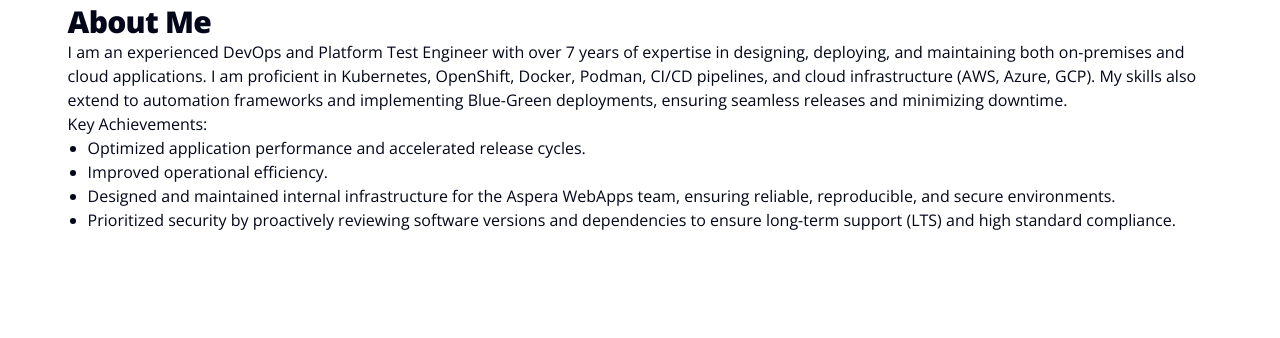
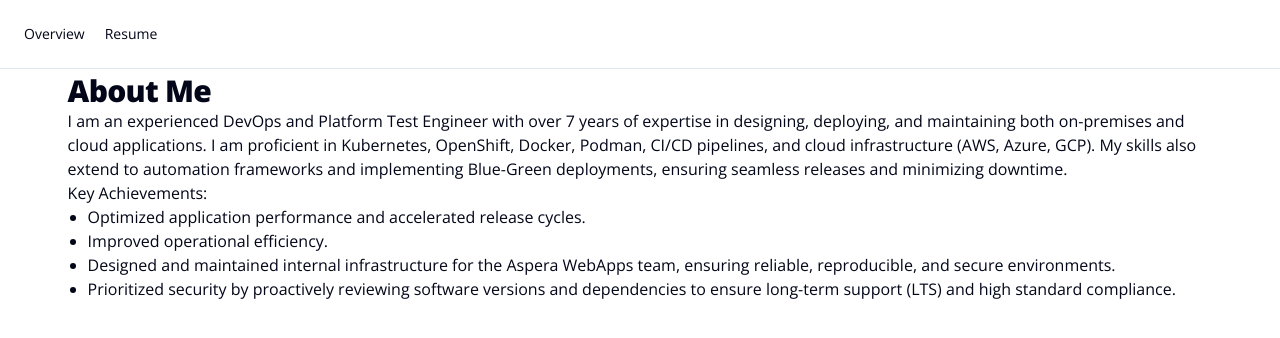
Before and after one commit to dremerten/pub-site, a React (Vite) app: page /overview in a window 1280 px wide. Shown: the top 338 px of the page. Built offline with nearby package versions, Linux system fonts and the light colour scheme; the HTML template or start-up script is replaced by a standard one.

Commit message:
Set up navbar and navigation menu primitive

```diff
--- a/package.json
+++ b/package.json
@@ -3,6 +3,7 @@
   "version": "0.1.0",
   "private": true,
   "dependencies": {
+    "@radix-ui/react-navigation-menu": "^1.2.14",
     "@radix-ui/react-slot": "^1.2.4",
     "class-variance-authority": "^0.7.1",
     "clsx": "^2.1.1",
--- a/src/App.jsx
+++ b/src/App.jsx
@@ -1,6 +1,6 @@
 import { BrowserRouter as Router, Routes, Route, Navigate} from "react-router-dom";
 
-import NavigationMenu from "./components/ui/NavigationMenu.jsx";
+import Navbar from "./components/Navbar.jsx";
 import Overview from "./pages/Overview.jsx";
 import Resume from "./pages/Resume.jsx";
 import {ThemeProvider} from "styled-components";
@@ -20,7 +20,7 @@
       <GlobalStyle />
       <Router basename={import.meta.env.BASE_URL}>
         <div>
-          <NavigationMenu />
+          <Navbar />
           <main>
             <Routes>
               <Route path="/" element={<Navigate to="/overview" replace />} />
--- /dev/null
+++ b/src/components/Navbar.jsx
@@ -0,0 +1,33 @@
+import { Link } from "react-router-dom";
+import {
+  NavigationMenu,
+  NavigationMenuItem,
+  NavigationMenuLink,
+  NavigationMenuList,
+} from "@/components/ui/NavigationMenu";
+
+export function Navbar() {
+  return (
+    <nav className="border-b">
+      <div className="container mx-auto px-4 py-4">
+        <NavigationMenu>
+          <NavigationMenuList>
+            <NavigationMenuItem>
+              <NavigationMenuLink asChild>
+                <Link to="/overview">Overview</Link>
+              </NavigationMenuLink>
+            </NavigationMenuItem>
+
+            <NavigationMenuItem>
+              <NavigationMenuLink asChild>
+                <Link to="/resume">Resume</Link>
+              </NavigationMenuLink>
+            </NavigationMenuItem>
+          </NavigationMenuList>
+        </NavigationMenu>
+      </div>
+    </nav>
+  );
+}
+
+export default Navbar;
--- a/src/components/ui/NavigationMenu.jsx
+++ b/src/components/ui/NavigationMenu.jsx
@@ -1,5 +1,152 @@
-const NavigationMenu = () => {
+import * as React from "react"
+import * as NavigationMenuPrimitive from "@radix-ui/react-navigation-menu"
+import { cva } from "class-variance-authority"
+import { ChevronDownIcon } from "lucide-react"
 
-};
+import { cn } from "@/lib/utils"
 
-export default NavigationMenu;
+function NavigationMenu({
+  className,
+  children,
+  viewport = true,
+  ...props
+}) {
+  return (
+    <NavigationMenuPrimitive.Root
+      data-slot="navigation-menu"
+      data-viewport={viewport}
+      className={cn(
+        "group/navigation-menu relative flex max-w-max flex-1 items-center justify-center",
+        className
+      )}
+      {...props}>
+      {children}
+      {viewport && <NavigationMenuViewport />}
+    </NavigationMenuPrimitive.Root>
+  );
+}
+
+function NavigationMenuList({
+  className,
+  ...props
+}) {
+  return (
+    <NavigationMenuPrimitive.List
+      data-slot="navigation-menu-list"
+      className={cn("group flex flex-1 list-none items-center justify-center gap-1", className)}
+      {...props} />
+  );
+}
+
+function NavigationMenuItem({
+  className,
+  ...props
+}) {
+  return (
+    <NavigationMenuPrimitive.Item
+      data-slot="navigation-menu-item"
+      className={cn("relative", className)}
+      {...props} />
+  );
+}
+
+const navigationMenuTriggerStyle = cva(
+  "group inline-flex h-9 w-max items-center justify-center rounded-md bg-background px-4 py-2 text-sm font-medium hover:bg-accent hover:text-accent-foreground focus:bg-accent focus:text-accent-foreground disabled:pointer-events-none disabled:opacity-50 data-[state=open]:hover:bg-accent data-[state=open]:text-accent-foreground data-[state=open]:focus:bg-accent data-[state=open]:bg-accent/50 focus-visible:ring-ring/50 outline-none transition-[color,box-shadow] focus-visible:ring-[3px] focus-visible:outline-1"
+)
+
+function NavigationMenuTrigger({
+  className,
+  children,
+  ...props
+}) {
+  return (
+    <NavigationMenuPrimitive.Trigger
+      data-slot="navigation-menu-trigger"
+      className={cn(navigationMenuTriggerStyle(), "group", className)}
+      {...props}>
+      {children}{" "}
+      <ChevronDownIcon
+        className="relative top-[1px] ml-1 size-3 transition duration-300 group-data-[state=open]:rotate-180"
+        aria-hidden="true" />
+    </NavigationMenuPrimitive.Trigger>
+  );
+}
+
+function NavigationMenuContent({
+  className,
+  ...props
+}) {
+  return (
+    <NavigationMenuPrimitive.Content
+      data-slot="navigation-menu-content"
+      className={cn(
+        "data-[motion^=from-]:animate-in data-[motion^=to-]:animate-out data-[motion^=from-]:fade-in data-[motion^=to-]:fade-out data-[motion=from-end]:slide-in-from-right-52 data-[motion=from-start]:slide-in-from-left-52 data-[motion=to-end]:slide-out-to-right-52 data-[motion=to-start]:slide-out-to-left-52 top-0 left-0 w-full p-2 pr-2.5 md:absolute md:w-auto",
+        "group-data-[viewport=false]/navigation-menu:bg-popover group-data-[viewport=false]/navigation-menu:text-popover-foreground group-data-[viewport=false]/navigation-menu:data-[state=open]:animate-in group-data-[viewport=false]/navigation-menu:data-[state=closed]:animate-out group-data-[viewport=false]/navigation-menu:data-[state=closed]:zoom-out-95 group-data-[viewport=false]/navigation-menu:data-[state=open]:zoom-in-95 group-data-[viewport=false]/navigation-menu:data-[state=open]:fade-in-0 group-data-[viewport=false]/navigation-menu:data-[state=closed]:fade-out-0 group-data-[viewport=false]/navigation-menu:top-full group-data-[viewport=false]/navigation-menu:mt-1.5 group-data-[viewport=false]/navigation-menu:overflow-hidden group-data-[viewport=false]/navigation-menu:rounded-md group-data-[viewport=false]/navigation-menu:border group-data-[viewport=false]/navigation-menu:shadow group-data-[viewport=false]/navigation-menu:duration-200 **:data-[slot=navigation-menu-link]:focus:ring-0 **:data-[slot=navigation-menu-link]:focus:outline-none",
+        className
+      )}
+      {...props} />
+  );
+}
+
+function NavigationMenuViewport({
+  className,
+  ...props
+}) {
+  return (
+    <div
+      className={cn("absolute top-full left-0 isolate z-50 flex justify-center")}>
+      <NavigationMenuPrimitive.Viewport
+        data-slot="navigation-menu-viewport"
+        className={cn(
+          "origin-top-center bg-popover text-popover-foreground data-[state=open]:animate-in data-[state=closed]:animate-out data-[state=closed]:zoom-out-95 data-[state=open]:zoom-in-90 relative mt-1.5 h-[var(--radix-navigation-menu-viewport-height)] w-full overflow-hidden rounded-md border shadow md:w-[var(--radix-navigation-menu-viewport-width)]",
+          className
+        )}
+        {...props} />
+    </div>
+  );
+}
+
+function NavigationMenuLink({
+  className,
+  ...props
+}) {
+  return (
+    <NavigationMenuPrimitive.Link
+      data-slot="navigation-menu-link"
+      className={cn(
+        "data-[active=true]:focus:bg-accent data-[active=true]:hover:bg-accent data-[active=true]:bg-accent/50 data-[active=true]:text-accent-foreground hover:bg-accent hover:text-accent-foreground focus:bg-accent focus:text-accent-foreground focus-visible:ring-ring/50 [&_svg:not([class*='text-'])]:text-muted-foreground flex flex-col gap-1 rounded-sm p-2 text-sm transition-all outline-none focus-visible:ring-[3px] focus-visible:outline-1 [&_svg:not([class*='size-'])]:size-4",
+        className
+      )}
+      {...props} />
+  );
+}
+
+function NavigationMenuIndicator({
+  className,
+  ...props
+}) {
+  return (
+    <NavigationMenuPrimitive.Indicator
+      data-slot="navigation-menu-indicator"
+      className={cn(
+        "data-[state=visible]:animate-in data-[state=hidden]:animate-out data-[state=hidden]:fade-out data-[state=visible]:fade-in top-full z-[1] flex h-1.5 items-end justify-center overflow-hidden",
+        className
+      )}
+      {...props}>
+      <div
+        className="bg-border relative top-[60%] h-2 w-2 rotate-45 rounded-tl-sm shadow-md" />
+    </NavigationMenuPrimitive.Indicator>
+  );
+}
+
+export {
+  NavigationMenu,
+  NavigationMenuList,
+  NavigationMenuItem,
+  NavigationMenuContent,
+  NavigationMenuTrigger,
+  NavigationMenuLink,
+  NavigationMenuIndicator,
+  NavigationMenuViewport,
+  navigationMenuTriggerStyle,
+}
--- a/src/pages/Overview.jsx
+++ b/src/pages/Overview.jsx
@@ -1,4 +1,4 @@
-import PageWrapper from "../components/ui/PageWrapper.jsx";
+import PageWrapper from "../components/PageWrapper.jsx";
 
 const Overview = () => {
   return (
--- a/src/pages/Resume.jsx
+++ b/src/pages/Resume.jsx
@@ -1,4 +1,4 @@
-import PageWrapper from "../components/ui/PageWrapper.jsx";
+import PageWrapper from "../components/PageWrapper.jsx";
 
 const Resume = () => {
   return (
```
Also changed, not shown: src/components/PageContainer.jsx (renamed from src/components/ui/PageContainer.jsx), src/components/PageWrapper.jsx (renamed from src/components/ui/PageWrapper.jsx), 1 other file (tests, documents, lock files or other folders).
